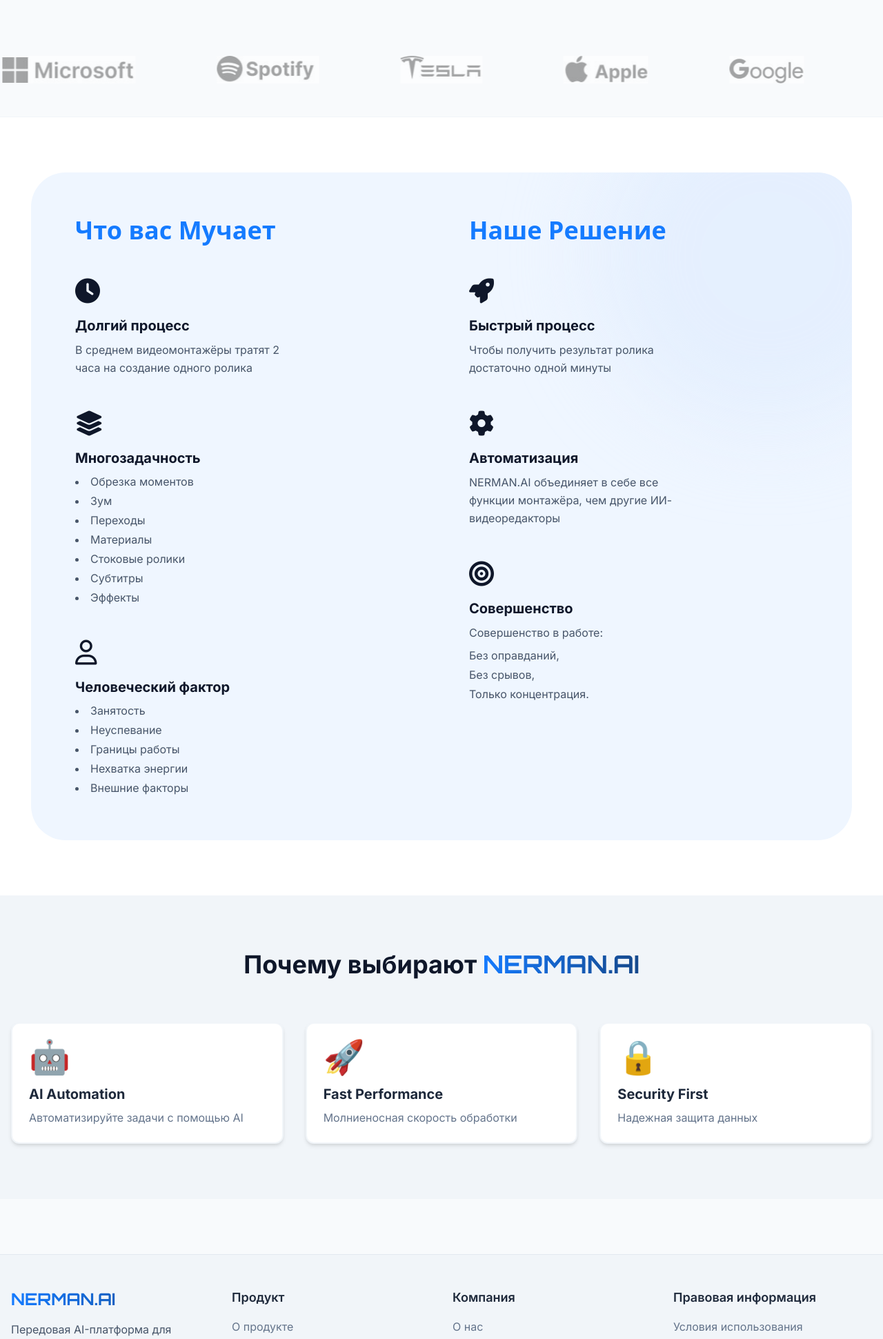
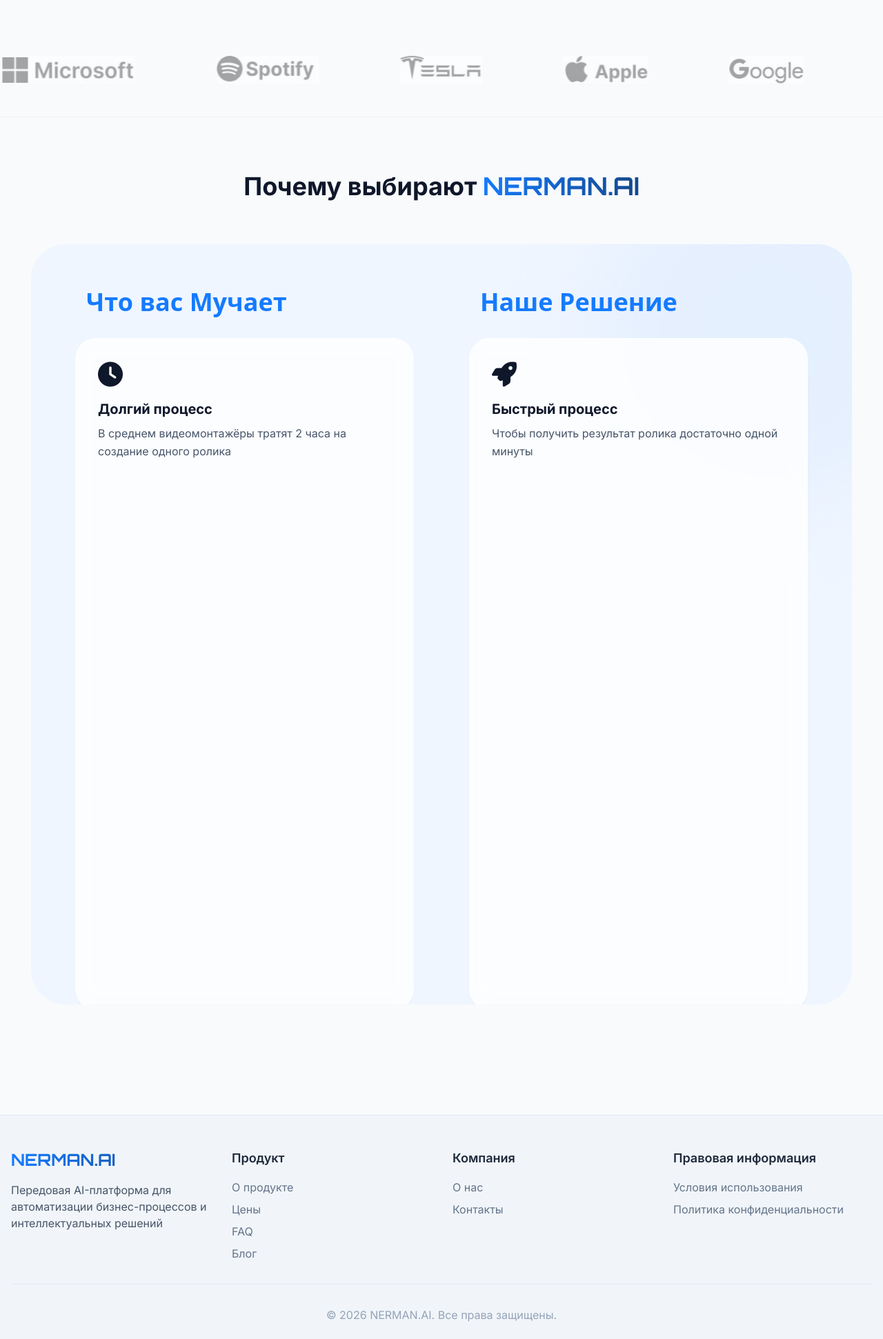
Before and after one commit to muhamedovamahfuza-lab/Nerman_Ai, a Django app: page /ru/ in a window 1280 px wide; the page is wider, and only the part inside the window is pictured. Shown: the part 852-2793 px from the top of that part at 69% size. After the commit the page ends 2768 px from the top of that part, so only its background shows below. Run offline with Django 5.2, Linux system fonts and the light colour scheme; some libraries are stand-ins or nearby versions.

Commit message:
go rasm finish anythi123456789xcv

```diff
--- a/templates/public/home.html
+++ b/templates/public/home.html
@@ -108,11 +108,17 @@
     </style>
 </section>
 
-<!-- Problem vs Solution Section -->
-<section id="product" class="py-20 bg-white">
-    <div class="container mx-auto px-4 flex justify-center">
+<!-- Features / Product Section -->
+<section id="product" class="py-20 bg-slate-50">
+    <div class="container mx-auto px-4">
+        <h2 class="text-4xl font-bold text-center mb-16 text-slate-900">
+            Почему выбирают <span class="gradient-text font-orbitron">NERMAN.AI</span>
+        </h2>
+
+        <div class="flex justify-center">
             <!-- Main Card -->
-        <div class="w-full max-w-[1190px] min-h-[670px] bg-blue-50 rounded-[50px] p-8 md:p-16 relative overflow-hidden">
+            <div
+                class="w-full max-w-[1190px] min-h-[670px] bg-blue-50 rounded-[50px] p-8 md:p-16 relative overflow-hidden">
                 <!-- Background Decorative Blur -->
                 <div
                     class="absolute top-0 right-0 w-[500px] h-[500px] bg-blue-100/50 rounded-full blur-3xl -mr-32 -mt-32 pointer-events-none">
@@ -121,21 +127,25 @@
                 <div class="grid md:grid-cols-2 gap-12 md:gap-20 relative z-10">
 
                     <!-- Left Column: Problems -->
-                <div class="space-y-12">
-                    <h2 class="text-3xl md:text-4xl font-extrabold text-[#157BFF] font-sans mb-12">Что вас Мучает</h2>
+                    <div class="space-y-6">
+                        <h2 class="text-3xl md:text-4xl font-extrabold text-[#157BFF] font-sans mb-8 px-4">Что вас
+                            Мучает
+                        </h2>
 
                         <!-- Item 1 -->
-                    <div class="flex flex-col items-start gap-4">
+                        <div
+                            class="bg-white/80 backdrop-blur-md p-6 md:p-8 rounded-[30px] border border-white/50 shadow-sm hover:shadow-md transition-all duration-300 flex flex-col items-start gap-4 h-full">
                             <i class="fa-solid fa-clock text-4xl text-slate-900"></i>
                             <div>
                                 <h3 class="text-xl font-bold text-slate-900 mb-2">Долгий процесс</h3>
-                            <p class="text-slate-600 leading-relaxed max-w-xs">В среднем видеомонтажёры тратят 2 часа на
-                                создание одного ролика</p>
+                                <p class="text-slate-600 leading-relaxed">В среднем видеомонтажёры тратят 2
+                                    часа на создание одного ролика</p>
                             </div>
                         </div>
 
                         <!-- Item 2 -->
-                    <div class="flex flex-col items-start gap-4">
+                        <div
+                            class="bg-white/80 backdrop-blur-md p-6 md:p-8 rounded-[30px] border border-white/50 shadow-sm hover:shadow-md transition-all duration-300 flex flex-col items-start gap-4 h-full">
                             <i class="fa-solid fa-layer-group text-4xl text-slate-900"></i>
                             <div>
                                 <h3 class="text-xl font-bold text-slate-900 mb-2">Многозадачность</h3>
@@ -152,7 +162,8 @@
                         </div>
 
                         <!-- Item 3 -->
-                    <div class="flex flex-col items-start gap-4">
+                        <div
+                            class="bg-white/80 backdrop-blur-md p-6 md:p-8 rounded-[30px] border border-white/50 shadow-sm hover:shadow-md transition-all duration-300 flex flex-col items-start gap-4 h-full">
                             <i class="fa-regular fa-user text-4xl text-slate-900"></i>
                             <div>
                                 <h3 class="text-xl font-bold text-slate-900 mb-2">Человеческий фактор</h3>
@@ -168,31 +179,35 @@
                     </div>
 
                     <!-- Right Column: Solutions -->
-                <div class="space-y-12">
-                    <h2 class="text-3xl md:text-4xl font-extrabold text-[#157BFF] font-sans mb-12">Наше Решение</h2>
+                    <div class="space-y-6">
+                        <h2 class="text-3xl md:text-4xl font-extrabold text-[#157BFF] font-sans mb-8 px-4">Наше Решение
+                        </h2>
 
                         <!-- Item 1 -->
-                    <div class="flex flex-col items-start gap-4">
+                        <div
+                            class="bg-white/80 backdrop-blur-md p-6 md:p-8 rounded-[30px] border border-white/50 shadow-sm hover:shadow-md transition-all duration-300 flex flex-col items-start gap-4 h-full">
                             <i class="fa-solid fa-rocket text-4xl text-slate-900"></i>
                             <div>
                                 <h3 class="text-xl font-bold text-slate-900 mb-2">Быстрый процесс</h3>
-                            <p class="text-slate-600 leading-relaxed max-w-xs">Чтобы получить результат ролика
+                                <p class="text-slate-600 leading-relaxed">Чтобы получить результат ролика
                                     достаточно одной минуты</p>
                             </div>
                         </div>
 
                         <!-- Item 2 -->
-                    <div class="flex flex-col items-start gap-4">
+                        <div
+                            class="bg-white/80 backdrop-blur-md p-6 md:p-8 rounded-[30px] border border-white/50 shadow-sm hover:shadow-md transition-all duration-300 flex flex-col items-start gap-4 h-full">
                             <i class="fa-solid fa-gear text-4xl text-slate-900"></i>
                             <div>
                                 <h3 class="text-xl font-bold text-slate-900 mb-2">Автоматизация</h3>
-                            <p class="text-slate-600 leading-relaxed max-w-xs">NERMAN.AI объединяет в себе все функции
-                                монтажёра, чем другие ИИ-видеоредакторы</p>
+                                <p class="text-slate-600 leading-relaxed">NERMAN.AI объединяет в себе все
+                                    функции монтажёра, чем другие ИИ-видеоредакторы</p>
                             </div>
                         </div>
 
                         <!-- Item 3 -->
-                    <div class="flex flex-col items-start gap-4">
+                        <div
+                            class="bg-white/80 backdrop-blur-md p-6 md:p-8 rounded-[30px] border border-white/50 shadow-sm hover:shadow-md transition-all duration-300 flex flex-col items-start gap-4 h-full">
                             <i class="fa-solid fa-bullseye text-4xl text-slate-900"></i>
                             <div>
                                 <h3 class="text-xl font-bold text-slate-900 mb-2">Совершенство</h3>
@@ -209,31 +224,6 @@
                 </div>
             </div>
         </div>
-</section>
-
-<!-- Features -->
-<section class="py-20 bg-slate-100">
-    <div class="container mx-auto px-4">
-        <h2 class="text-4xl font-bold text-center mb-16 text-slate-900">
-            Почему выбирают <span class="gradient-text font-orbitron">NERMAN.AI</span>
-        </h2>
-        <div class="grid md:grid-cols-3 gap-8">
-            <div class="card">
-                <div class="text-5xl mb-4">🤖</div>
-                <h3 class="text-xl font-bold mb-2 text-slate-800">AI Automation</h3>
-                <p class="text-slate-500">Автоматизируйте задачи с помощью AI</p>
-            </div>
-            <div class="card">
-                <div class="text-5xl mb-4">🚀</div>
-                <h3 class="text-xl font-bold mb-2 text-slate-800">Fast Performance</h3>
-                <p class="text-slate-500">Молниеносная скорость обработки</p>
-            </div>
-            <div class="card">
-                <div class="text-5xl mb-4">🔒</div>
-                <h3 class="text-xl font-bold mb-2 text-slate-800">Security First</h3>
-                <p class="text-slate-500">Надежная защита данных</p>
-            </div>
-        </div>
     </div>
 </section>
 {% endblock %}
```
Lines whose indentation alone changed are shown as unchanged.
